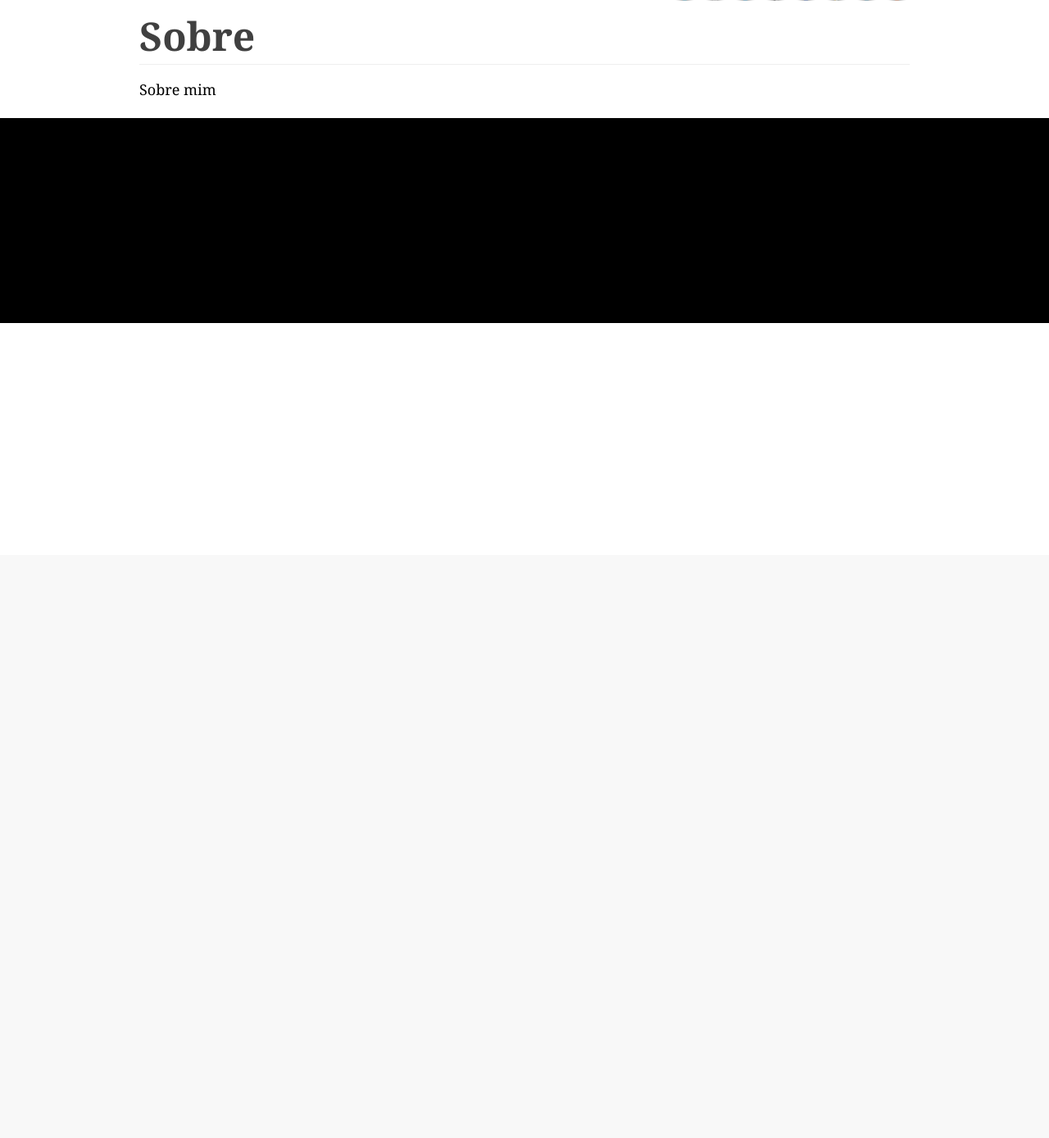
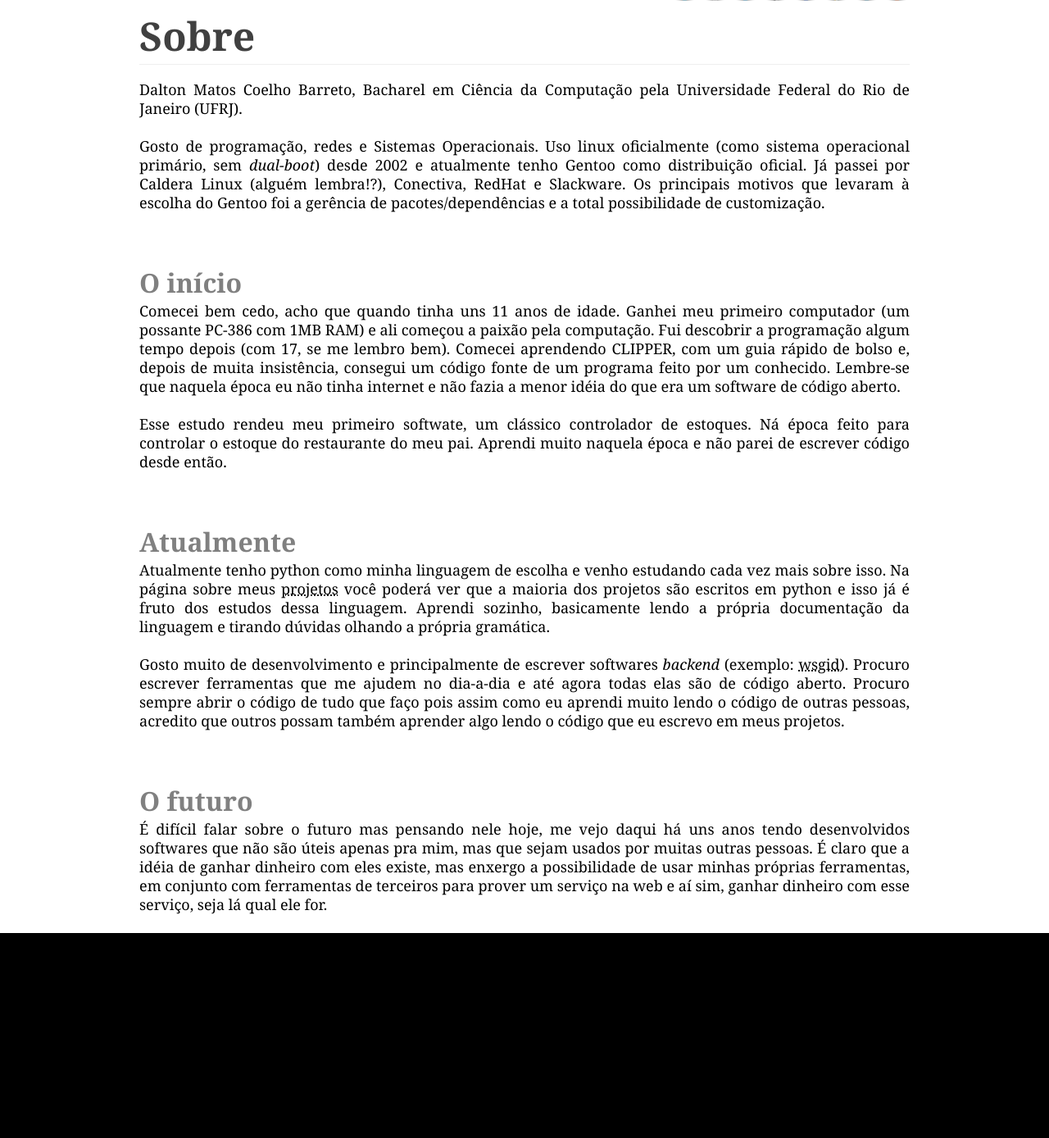
Before and after one commit to daltonmatos/daltonmatos.com, a Python web app: template daltonmatosdotcom/mainsite/templates/about.html in a window 1280 px wide. Shown: the part 123-1511 px from the top of the page at 82% size. Before the commit the page ends 517 px from the top, so only its background shows below. Run offline with Jinja, Linux system fonts and the light colour scheme; the template is opened without the code that fills it: most values are stand-ins (such as "Sample title", 1, 10 or a date in 2020).

Commit message:
Pagina /about e alguns ajustes no texto do blog

```diff
--- a/daltonmatosdotcom/mainsite/templates/about.html
+++ b/daltonmatosdotcom/mainsite/templates/about.html
@@ -7,9 +7,40 @@
 <h1>Sobre</h1>
 <hr/>
 
+<p>
+Dalton Matos Coelho Barreto, Bacharel em Ciência da Computação pela Universidade Federal do Rio de Janeiro (UFRJ).
+</p>
 
-<p> Sobre mim </p>
+<p>
+Gosto de programação, redes e Sistemas Operacionais. Uso linux oficialmente (como sistema operacional primário, sem <em>dual-boot</em>) desde 2002 e atualmente tenho Gentoo como distribuição oficial. Já passei por Caldera Linux (alguém lembra!?), Conectiva, RedHat e Slackware. Os principais motivos que levaram à escolha do Gentoo foi a gerência de pacotes/dependências e a total possibilidade de customização.
+</p>
 
+<h2> O início </h2>
+
+<p>
+Comecei bem cedo, acho que quando tinha uns 11 anos de idade. Ganhei meu primeiro computador (um possante PC-386 com 1MB RAM) e ali começou a paixão pela computação. Fui descobrir a programação algum tempo depois (com 17, se me lembro bem). Comecei aprendendo CLIPPER, com um guia rápido de bolso e, depois de muita insistência, consegui um código fonte de um programa feito por um conhecido. Lembre-se que naquela época eu não tinha internet e não fazia a menor idéia do que era um software de código aberto.
+</p>
+
+<p>
+Esse estudo rendeu meu primeiro softwate, um clássico controlador de estoques. Ná época feito para controlar o estoque do restaurante do meu pai. Aprendi muito naquela época e não parei de escrever código desde então.
+</p>
+
+
+<h2> Atualmente </h2>
+<p>
+Atualmente tenho python como minha linguagem de escolha e venho estudando cada vez mais sobre isso. Na página sobre meus <a href="/projects">projetos</a> você poderá ver que a maioria dos projetos são escritos em python e isso já é fruto dos estudos dessa linguagem. Aprendi sozinho, basicamente lendo a própria documentação da linguagem e tirando dúvidas olhando a própria gramática.
+</p>
+
+<p>
+Gosto muito de desenvolvimento e principalmente de escrever softwares <em>backend</em> (exemplo:  <a href="/projects">wsgid</a>). Procuro escrever ferramentas que me ajudem no dia-a-dia e até agora todas elas são de código aberto. Procuro sempre abrir o código de tudo que faço pois assim como eu aprendi muito lendo o código de outras pessoas, acredito que outros possam também aprender algo lendo o código que eu escrevo em meus projetos.
+</p>
+
+
+<h2> O futuro </h2>
+
+<p>
+É difícil falar sobre o futuro mas pensando nele hoje, me vejo daqui há uns anos tendo desenvolvidos softwares que não são úteis apenas pra mim, mas que sejam usados por muitas outras pessoas. É claro que a idéia de ganhar dinheiro com eles existe, mas enxergo a possibilidade de usar minhas próprias ferramentas, em conjunto com ferramentas de terceiros para prover um serviço na web e aí sim, ganhar dinheiro com esse serviço, seja lá qual ele for.
+</p>
 
 
 {%endblock%}
--- a/daltonmatosdotcom/mainsite/templates/blog.html
+++ b/daltonmatosdotcom/mainsite/templates/blog.html
@@ -11,7 +11,7 @@
 <p> Sobre o blog </p>
 
 <p>
-Comecei meu blog no ano de 2009 apenas como uma forma de documentar os problemas que ia encongtrando e resolvendo. Com o tempo percebi que as soluções que eu tinha aplicado para resolver os problemas que encontrava também poderia ser muito útil para outras pessoas e então, definitivamente, resolvi continuar com a manutenção do blog.
+Comecei meu blog no ano de 2009 apenas como uma forma de documentar os problemas que ia encontrando e resolvendo. Com o tempo percebi que as soluções que eu tinha aplicado para resolver os problemas também poderia ser muito útil para outras pessoas e então resolvi continuar com a manutenção do blog.
 </p>
 
 <p>
```
